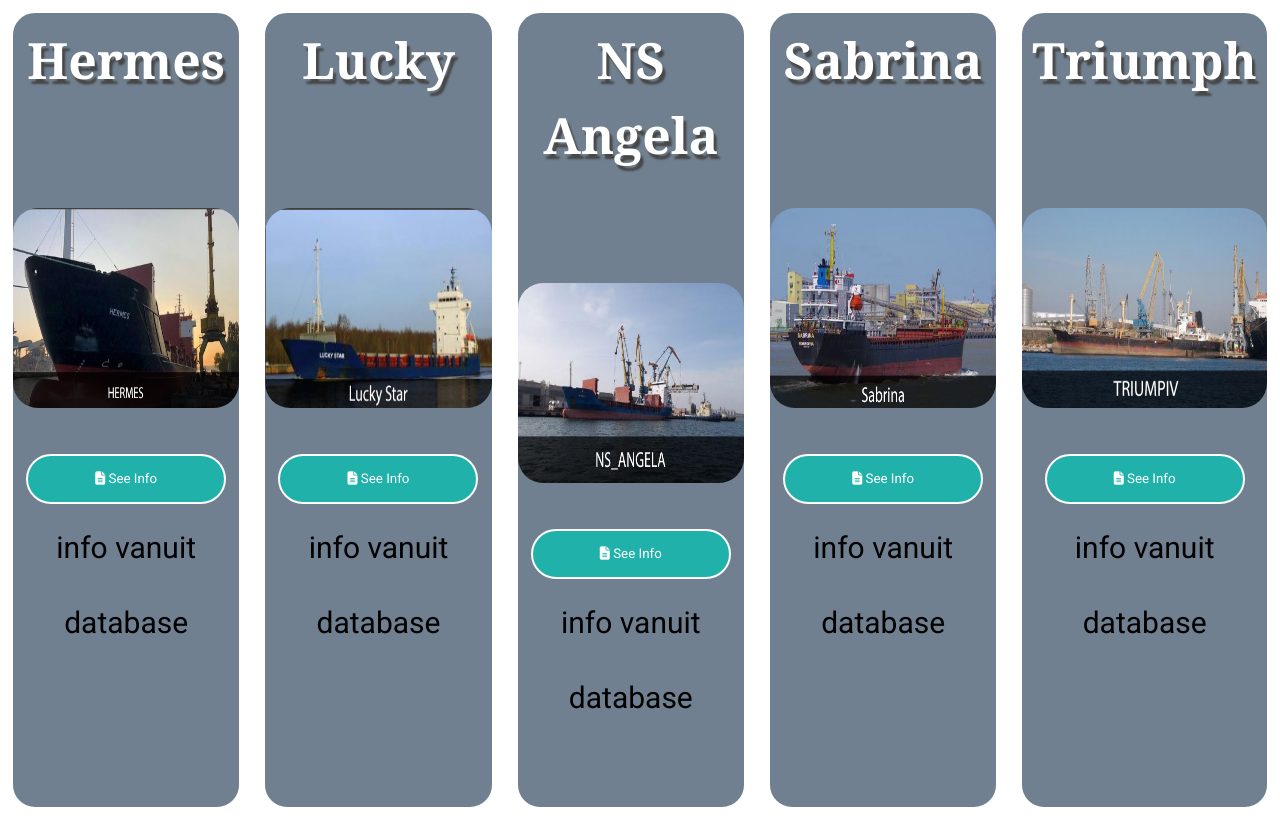
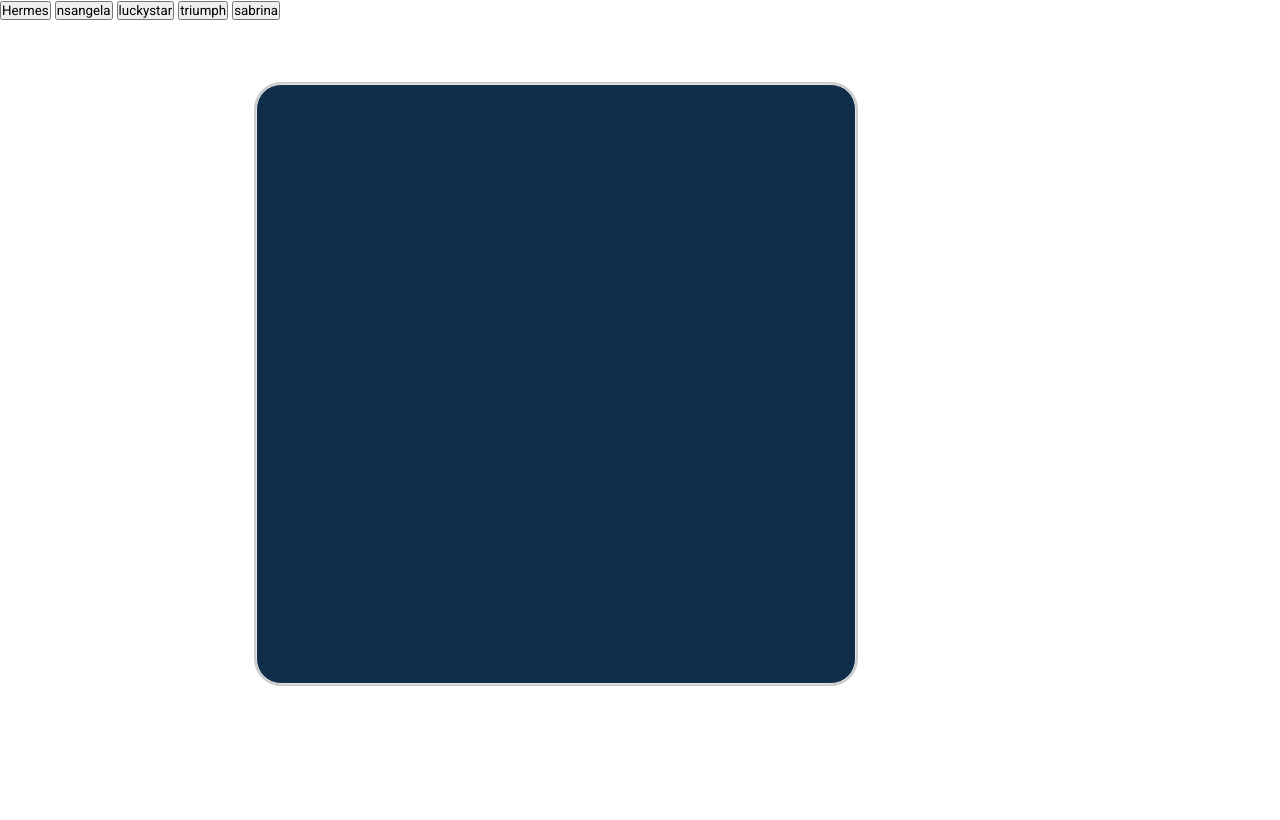
Before and after one commit to BoostioAaron/Bestevaer-Project, a PHP site: page /onzeSchepen.php in a window 1280 px wide. Shown: the part 75-895 px from the top of the page. After the commit the page ends 761 px from the top, so only its background shows below. Run offline with PHP 8.4, Linux system fonts and the light colour scheme; data comes from the database, SQL or seed files in the repository; some libraries are stand-ins or nearby versions.

Commit message:
Onze schepen v0.6

```diff
--- a/css/style.css
+++ b/css/style.css
@@ -394,43 +445,25 @@
 /*signup */
 
 /* Onze schepen */
-.flex-container {
-  display: flex;
-  flex-wrap: nowrap;
+
+#infovanschepen {
+  width: 600px;
+  height: 600px;
+  background-color: #102e4a;
+  border-radius: 3%;
+  box-shadow: 1px 1px gray;
+  margin-top: 5%;
+  margin-left: 20%;
+  margin-right: 48%;
+  border: solid 1px #e6e6e6;
+  border-radius: 25px;
+  outline: none;
+  box-shadow: 0 0 0 2px #cccccc;
+}
+#infovanschepenitems {
+  text-align: center;
 }
 
-.flex-container > div {
-  background-color: slategrey;
-  width: 400px;
-  height: 800px;
-  margin: 10px;
-  text-align: center;
-  line-height: 75px;
-  font-size: 30px;
-  border-radius: 25px;
-  border: solid white 3px;
-}
-.tekstSchepenBox {
-  font-weight: 900;
-  font-size: 3.5em;
-  color: white;
-  font-family: Cambria, Cochin, Georgia, Times, "Times New Roman", serif;
-  font-weight: bolder;
-  font-size: 50px;
-  float: center;
-  text-shadow: #474747 3px 5px 2px;
-  text-align: center;
-  margin: 10px;
-}
-.infoButton {
-  border: solid 2px white;
-  height: 50px;
-  width: 200px;
-  color: white;
-  background-color: lightseagreen;
-  cursor: pointer;
-  border-radius: 25px;
-}
 /* Onze schepen */
 
 /* icons */
--- /dev/null
+++ b/includes/Infobutton.php
@@ -0,0 +1,148 @@
+<?php
+  include("dbconnect.php");
+
+/* statements */
+
+  /* Hermes stmt's */
+$stmtHermes = "SELECT * FROM schepen where imono = '9071052';";
+$sthHermes = $con->prepare($stmtHermes);
+$sthHermes->execute();
+ /* Hermes stmt's */
+
+  /* nsangela stmt's */
+$stmtnsangela = "SELECT * FROM schepen where imono = '9071076';";
+$sthnsangela = $con->prepare($stmtnsangela);
+$sthnsangela->execute();
+ /* nsangela stmt's */
+
+
+  /* luckystar stmt's */
+$stmtluckystar = "SELECT * FROM schepen where imono = '9123506';";
+$sthluckystar = $con->prepare($stmtluckystar);
+$sthluckystar->execute();
+ /* luckystar stmt's */
+
+
+  /* triumph stmt's */
+$stmttriumph = "SELECT * FROM schepen where imono = '9311555';";
+$sthtriumph = $con->prepare($stmttriumph);
+$sthtriumph->execute();
+ /* triumph stmt's */
+
+
+  /* sabrina stmt's */
+$stmtsabrina = "SELECT * FROM schepen where imono = '9414735';";
+$sthsabrina = $con->prepare($stmtsabrina);
+$sthsabrina->execute();
+ /* sabrina stmt's */
+
+/* statements */
+
+
+
+/* isset's */
+ if(isset($_POST["Hermesbtn"])){
+    while($row = $sthHermes->fetch()){
+        $img = $row["afbeelding"];
+        echo "<img src='$img'  alt='Hermes schip' width='325' height='275'>";
+        echo "<br>";
+        echo "Naam: ";
+        echo $row["naam"];
+        echo "<br>";
+        echo "DWT: ";
+        echo $row["DWT"];
+        echo "<br>";
+        echo "GT: ";
+        echo $row["GT"];
+        echo "<br>";
+        echo "volume: ";
+        echo $row["volume"];
+        echo "<br>";
+        echo "<br> <br>";
+        }
+ }
+ if(isset($_POST["nsangelabtn"])){
+  while($row = $sthnsangela->fetch()){
+    $img = $row["afbeelding"];
+    echo "<img src='$img'  alt='NSANGELA schip' width='325' height='275'>";
+    echo "<br>";
+    echo "Naam: ";
+    echo $row["naam"];
+    echo "<br>";
+    echo "DWT: ";
+    echo $row["DWT"];
+    echo "<br>";
+    echo "GT: ";
+    echo $row["GT"];
+    echo "<br>";
+    echo "volume: ";
+    echo $row["volume"];
+    echo "<br>";
+    echo "<br> <br>";
+
+      }
+    }
+      if(isset($_POST["luckystarbtn"])){
+        while($row = $sthluckystar->fetch()){
+         $img = $row["afbeelding"];
+          echo "<img src='$img'  alt='luckystar schip' width='325' height='275'>";
+          echo "<br>";
+          echo "Naam: ";
+          echo $row["naam"];
+          echo "<br>";
+          echo "DWT: ";
+          echo $row["DWT"];
+          echo "<br>";
+          echo "GT: ";
+          echo $row["GT"];
+          echo "<br>";
+          echo "volume: ";
+          echo $row["volume"];
+          echo "<br>";
+          echo "<br> <br>";
+            }
+        }
+        if(isset($_POST["triumphbtn"])){
+          while($row = $sthtriumph->fetch()){
+            $img = $row["afbeelding"];
+            echo "<img src='$img'  alt='triumph schip' width='325' height='275'>";
+            echo "<br>";
+            echo "Naam: ";
+            echo $row["naam"];
+            echo "<br>";
+            echo "DWT: ";
+            echo $row["DWT"];
+            echo "<br>";
+            echo "GT: ";
+            echo $row["GT"];
+            echo "<br>";
+            echo "volume: ";
+            echo $row["volume"];
+            echo "<br>";
+            echo "<br> <br>";
+
+              }
+            }
+              if(isset($_POST["sabrinabtn"])){
+                while($row = $sthsabrina->fetch()){
+                $img = $row["afbeelding"];
+                  echo "<img src='$img'  alt='sabrina schip' width='325' height='275'>";
+                  echo "<br>";
+                  echo "Naam: ";
+                  echo $row["naam"];
+                  echo "<br>";
+                  echo "DWT: ";
+                  echo $row["DWT"];
+                  echo "<br>";
+                  echo "GT: ";
+                  echo $row["GT"];
+                  echo "<br>";
+                  echo "volume: ";
+                  echo $row["volume"];
+                  echo "<br>";
+                  echo "<br> <br>";
+
+                    }
+                }
+
+/* isset's */
--- a/includes/dbconnect.php
+++ b/includes/dbconnect.php
@@ -6,16 +6,4 @@ $password = '';
 
 $conStr = "mysql:host=$host;dbname=$dbname";
 $con = new PDO ($conStr, $username, $password);
-
-
-/* haal data op uit de database */
-$stmt = "SELECT * FROM schepen";
-$sth = $con->prepare($stmt);
-$sth->execute();
-
-
-
-
-
-
 ?>
--- a/index.php
+++ b/index.php
@@ -13,9 +13,11 @@
 
         <h1 id="GeanimeerdetextHome" class="ml3">Over deze Website</h1>
         <?php
+  /* Als je bent ingelogd komt er een Textje Welkom *Username*   */
     if (isset($_SESSION["useruid"])) {
     echo "<h2 id='Hellothereifloggedin'>Hello there, " . $_SESSION["useruid"] . "!</h2>";
     }
+  /* Als je bent ingelogd komt er een Textje Welkom *Username*   */
 ?>
         <p id="HomepaginaText">
        Welkom bij bestevaer Wij zijn een website. die helpt met het berekenen van het gewicht. En groote van goederen.Op een schip.
--- a/onzeSchepen.php
+++ b/onzeSchepen.php
@@ -10,53 +10,33 @@
  <body>
  <main>
 
+ <div id="knoppeninfowrapper">
+<div id="knoppeninfoitems">
+ <form action="" method="post">
+ <input type="submit" id="Hermesbtn" name="Hermesbtn" value="Hermes"><form>
+ <form action="" method="post">
+ <input type="submit" id="nsangelabtn" name="nsangelabtn" value="nsangela"><form>
 
- <div class="flex-container">
-  <div>
-  <h1 class="tekstSchepenBox">Hermes</h1>
-        <img src="image/HermsSchip.jpg" style="width:100%; height:200px; border-radius:25px; margin-top:100px;" >
-  <button class="infoButton"><i class="fas fa-file-alt"></i> See Info</button>
-    <div>
-    info vanuit database
-    </div>
-  </div>
-  <div>
-  <h1 class="tekstSchepenBox">Lucky</h1>
-  <img src="image/LUCKY_STARSchip.jpg" style="width:100%; height:200px; border-radius:25px; margin-top:100px;" >
-  <button class="infoButton"><i class="fas fa-file-alt"></i> See Info</button>
-    <div>
-        info vanuit database
-    </div>
-  </div>
-  <div>
-  <h1 class="tekstSchepenBox">NS Angela</h1>
-  <img src="image/NS_ANGELASchip.jpg" style="width:100%; height:200px; border-radius:25px; margin-top:100px;" >
-  <button class="infoButton"><i class="fas fa-file-alt"></i> See Info</button>
-    <div>
-    info vanuit database
-    </div>
-  </div>
-  <div>
-     <h1 class="tekstSchepenBox">Sabrina</h1>
-     <img src="image/SABRINASchip.jpg" style="width:100%; height:200px; border-radius:25px; margin-top:100px;" >
-  <button class="infoButton"><i class="fas fa-file-alt"></i> See Info</button>
-        <div>
-        info vanuit database
-        </div>
-  </div>
-  <div>
-  <h1 class="tekstSchepenBox">Triumph</h1>
-  <img src="image/TRIUMPHIVSchip.jpg" style="width:100%; height:200px; border-radius:25px; margin-top:100px;" >
-  <button class="infoButton"><i class="fas fa-file-alt"></i> See Info</button>
-        <div>
-        info vanuit database
-        </div>
-  </div>
+ <form action="" method="post">
+ <input type="submit" id="luckystarbtn" name="luckystarbtn" value="luckystar"><form>
+
+ <form action="" method="post">
+ <input type="submit" id="triumphbtn" name="triumphbtn" value="triumph"><form>
+
+ <form action="" method="post">
+ <input type="submit" id="sabrinabtn" name="sabrinabtn" value="sabrina"><form>
+ </div>
+</div>
+ </main>
+
+ <div id="infovanschepen">
+
+ <div id="infovanschepenitems">
+ <?php
+ require_once "includes/Infobutton.php";
+?>
+ </div>
 </div>
 
-</main>
-
- </main>
-
-
  </body>
+  </html>
```
Also changed, not shown: other parts of css/style.css (+51 -0 lines), Contact.php (+9 -6 lines).
